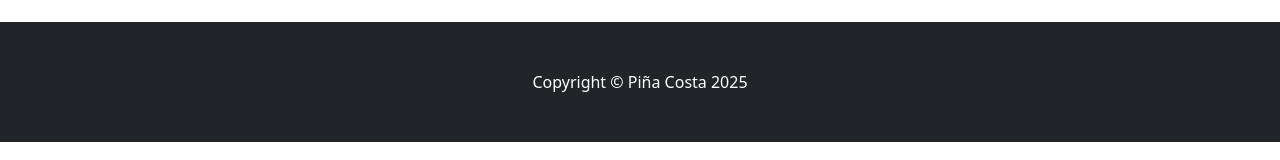
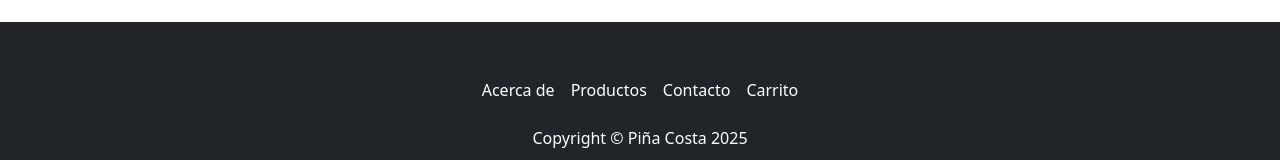
Before and after one commit to Kath-Valenzula/pinna-costa-angular, an Angular app: page / in a window 1280 px wide. Shown: the part 1410-1570 px from the top of the page. Built offline with nearby package versions, Linux system fonts and the light colour scheme.

Commit message:
Add navigation links to footer

```diff
--- a/src/app/shared/footer/footer.component.html
+++ b/src/app/shared/footer/footer.component.html
@@ -1,5 +1,11 @@
 <footer class="py-5 bg-dark">
   <div class="container">
+    <nav class="nav justify-content-center mb-3">
+      <a class="nav-link px-2 text-white" routerLink="/acerca">Acerca de</a>
+      <a class="nav-link px-2 text-white" routerLink="/catalogo">Productos</a>
+      <a class="nav-link px-2 text-white" routerLink="/contacto">Contacto</a>
+      <a class="nav-link px-2 text-white" routerLink="/cart">Carrito</a>
+    </nav>
     <p class="m-0 text-center text-white">Copyright © Piña Costa 2025</p>
   </div>
 </footer>
```
